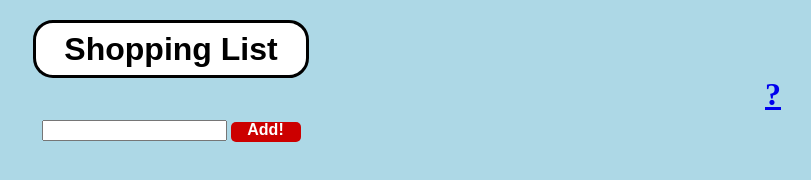
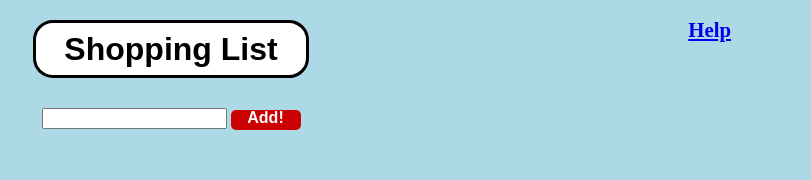
Before and after one commit to sparklebunny/Shopping-List, a plain HTML site: page main.html in a window 1280 px wide. Shown: the whole page, without its empty margins (469-1280 px from the left). Drawn offline with nearby package versions, Linux system fonts and the light colour scheme.

Commit message:
aligned listed items, help pop-up
aligned items in list
added “help” popup
css cross-browser compatibility

```diff
--- a/css/main.css
+++ b/css/main.css
@@ -6,12 +6,20 @@ body {
 .main {
 
 	text-align: center;
-	/*margin-left: auto;
-	margin-right: auto;*/
+	margin-left: auto;
+	margin-right: auto;
 
 }
 
 /* TITLE */
+
+.hgroup {
+
+	margin-left: auto;
+	margin-right: auto;
+	display: relative;
+}
+
 
 h1 {
 	text-align: center;
@@ -20,8 +28,13 @@ h1 {
 	font-family: sans-serif;
 	border: solid black;
 	border-radius: 20px;
+	-moz-border-radius: 20px;
+	-o-border-radius: 20px;
+	-webkit-border-radius: 20px;
+	-ms-border-radius: 20px;
 	padding: 10px;
-
+	top: 30px;
+	margin: 20px;
 }
 
 h1#title {
@@ -29,22 +42,28 @@ h1#title {
 	background-color: white;
 	margin-left: auto;
 	margin-right: auto;
-	margin-top: 20px;
-	display: inline-block;
+	margin-top: 20px:
 }
 
 /* HELP BUTTON */
 
-h2#help {
-	font-size: 2em;
+h2 {
+	text-align: right;
+	display: inline-block;
+}
+
+#help {
+	font-size: 1.3em;
 	font-weight: bold;
-	margin-left: 80%;
-	margin-right: 20%;
 	font-family: serif;
 	text-align: right;
-	margin-top: 0px;
-	margin-right: 30px;
-	top: 0px;
+	top: 20px;
+	right: 80px;
+	position: absolute;
+}
+
+#help-info {
+	display: none;
 }
 
 /*#help {
@@ -63,10 +82,18 @@ form {
 }
 
 .item {
-	margin: 10px;
-	text-align: center;
+	/*margin: 10px;*/
+	text-align: left;
+	/*margin-left: auto;
+	margin-right: auto;*/
 }
 
+.list {
+	text-align: center;
+	margin-left: 620px;
+	margin-right: 300px;
+	padding-top: 20px;
+}
 
 #button{
     display: inline-block;
@@ -77,6 +104,10 @@ form {
 	font-weight:bold;
 	color:#ffffff;
 	border-radius: 5px;
+	-moz-border-radius: 5px;
+	-webkit-border-radius: 5px;
+	-o-border-radius: 5px;
+	-ms-border-radius: 5px;
 	text-align:center;
 	margin-top:2px;
 }
@@ -95,6 +126,10 @@ form {
 	color: red;
 	background-color: lightGrey;
 	border-radius: 20px;
+	-webkit-border-radius: 20px;
+	-moz-border-radius: 20px;
+	-o-border-radius: 20px;
+	-ms-border-radius: 20px;
 }
 
 .checkbox {
--- a/js/app.js
+++ b/js/app.js
@@ -1,5 +1,9 @@
 $(document).ready(function() {
 
+//HELP ALERT
+    $("#help").on("click", function() {
+        alert($("#help-info").text());
+    });
 
 //MODEL FROM CODECADEMY EXERCISES
 	$("#button").click(function() {
@@ -29,6 +33,12 @@ $(document).ready(function() {
     		$(this).parent().find('.text').unwrap();
     	}
 
+    // $(document).on('click', "#help-info", function(){
+    //     $("#help-info").popBox();
+    // 	});
+
+
+
 
     });
 
@@ -51,4 +61,5 @@ $(document).ready(function() {
 
 
 
+
 });
--- a/main.html
+++ b/main.html
@@ -8,6 +8,7 @@
 	<link rel="stylesheet" href="css/main.css">
 	<script src="http://code.jquery.com/jquery.min.js"></script>
 	<script src="js/app.js"></script>
+
 </head>
 
 <body>
@@ -15,8 +16,13 @@
 <!--TITLE AND HELP LINK-->
 
 	<div class="main">
+
+	<hgroup class="hgroup">
 		<h1 id="title">Shopping List</h1>
-		<h2 id="help"><a href="link" target="blank">?</a></h2>
+		<h2 id="help"><a href="#help-info">Help</a></h2>
+			<div id="help-info" title="How to Use the Shopping List"><p>Enter text into text area and click on "submit". Click on the box to mark an item off the list or click again to uncheck and item. Click on the "x" button to remove an item from your list.</p></div>
+	</hgroup>
+
 
 	<form name="checkListForm">
 			<input type="text" name="checkListItem" id="check-list-item" value=""/>
@@ -24,9 +30,10 @@
 
 	<div id="button">Add!</div>
 	<br/>
-	<div class="list"></div>
+	<div class="list"><div class="item"></div></div>
 
 	</div>
+
 
 
 
```
